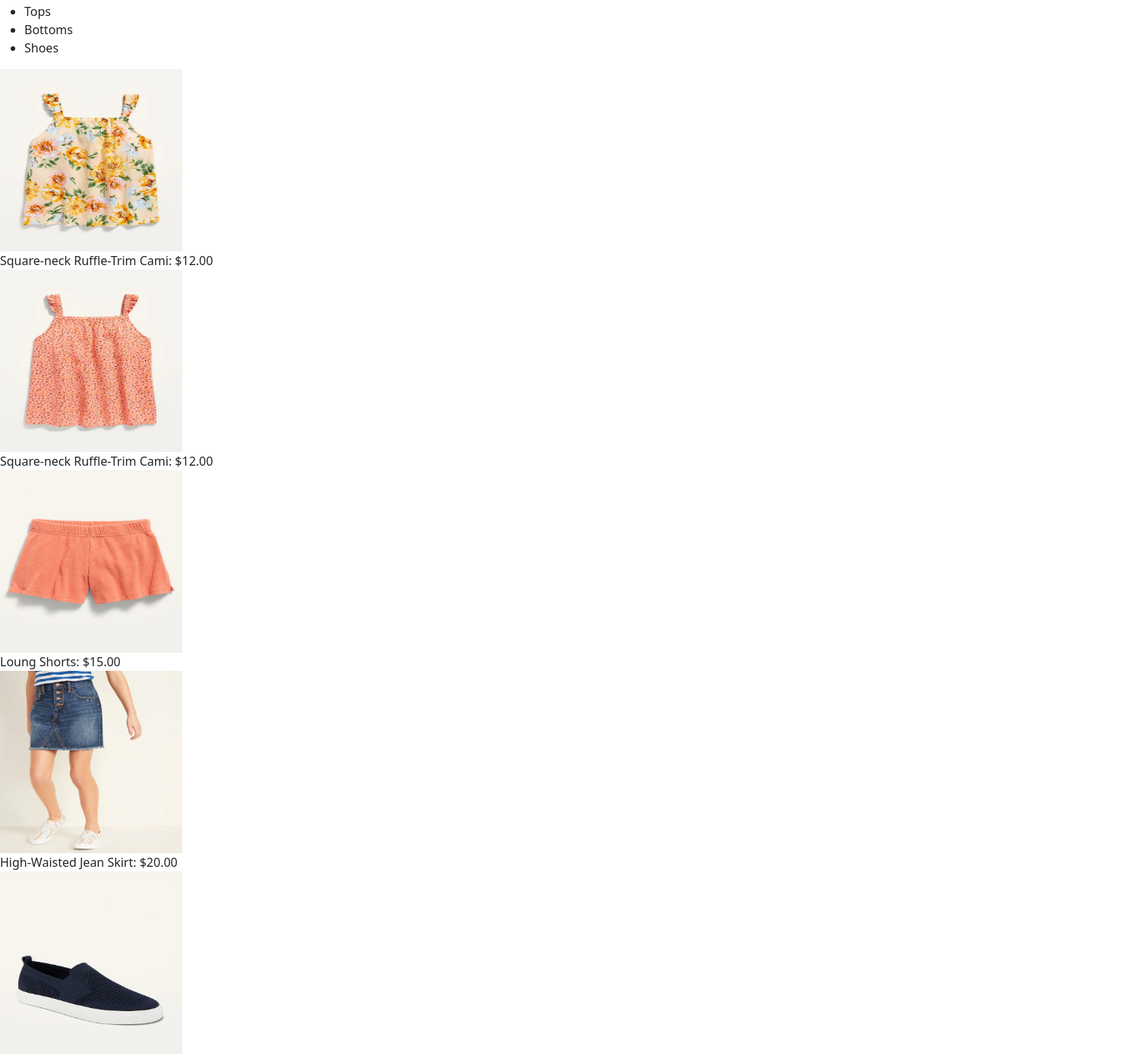
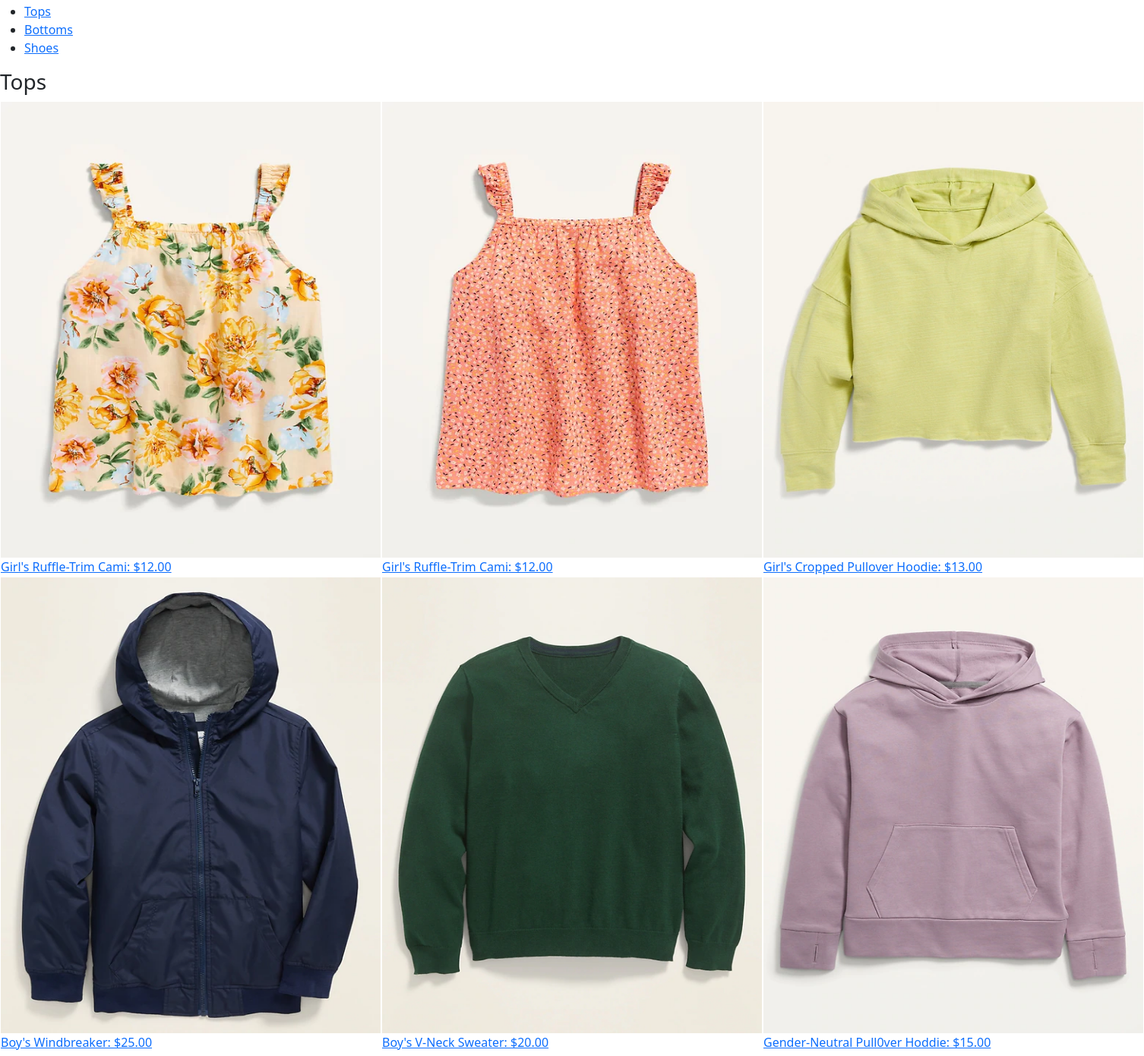
Before and after one commit to kdavies48/sp21256GROUPPROJECT, a website: page public/childrensPage.html in a window 1280 px wide. Shown: the part 214-1604 px from the top of the page at 76% size, 1506 px wide, since content can reach past the window. Drawn offline with nearby package versions, Linux system fonts and the light colour scheme.

Commit message:
Update childrensPage.html

```diff
--- a/public/childrensPage.html
+++ b/public/childrensPage.html
@@ -29,16 +29,16 @@
                 </li>
                 <li class="horizontal_menu_li"><a href="womensPage.html">WOMEN</a>
                   <ul class="vertical_menu_ul">
-                  <li class="vertical_menu_li"><a href="womensPage.html">TOPS</a></li>
-                  <li class="vertical_menu_li"><a href="womensPage.html">BOTTOMS</a></li>
-                  <li class="vertical_menu_li"><a href="womensPage.html">SHOES</a></li>
+                    <li class="vertical_menu_li"><a href="#womensTops">TOPS</a></li>
+                    <li class="vertical_menu_li"><a href="#womensBottoms">BOTTOMS</a></li>
+                    <li class="vertical_menu_li"><a href="#womensShoes">SHOES</a></li>
                   </ul>
                 </li>
                 <li class="horizontal_menu_li"><a href="childrensPage.html">CHILDREN</a>
                   <ul class="vertical_menu_ul">
-                  <li class="vertical_menu_li"><a href="childrensPage.html">TOPS</a></li>
-                  <li class="vertical_menu_li"><a href="childrensPage.html">BOTTOMS</a></li>
-                  <li class="vertical_menu_li"><a href="childrensPage.html">SHOES</a></li>
+                    <li class="vertical_menu_li"><a href="#childrensTops">TOPS</a></li>
+                    <li class="vertical_menu_li"><a href="#childrensBottoms">BOTTOMS</a></li>
+                    <li class="vertical_menu_li"><a href="#childrensShoes">SHOES</a></li>
                   </ul>
                 </li>
                 <li class="horizontal_menu_li"><a href="memberPage.html">MEMBERS</a>
@@ -50,8 +50,8 @@
                 <li class="horizontal_menu_li"><a href="aboutUs.html">ABOUT US</a>
                   <ul class="vertical_menu_ul">
                     <li class="vertical_menu_li"><a href="missionStatement.html">MISSION STATEMENT</a></li>
-                  <li class="vertical_menu_li"><a href="benefits.html">BENEFITS</a></li>
-                  <li class="vertical_menu_li"><a href="sources.html">SOURCES</a></li>
+                    <li class="vertical_menu_li"><a href="missionStatement.html">BENEFITS</a></li>
+                    <li class="vertical_menu_li"><a href="missionStatement.html">SOURCES</a></li>
                   </ul>
                 </li>
               </ul>
@@ -60,63 +60,56 @@
             <!--<img id="shoppingcart" src="images/shoppingCart.png" height="50" width="50">-->
           </div>
           <div class="login">
-
+        <div>
         <h1 class="header" id="childrensHeader">Children's Clothing</h1>
         <ul id="childrensMenu">
-            <li>Tops</li>
-            <li>Bottoms</li>
-            <li>Shoes</li>
+            <li class="childrensTypes"><a href = #childrensTops>Tops</a></li>
+            <li class="childrensTypes"><a href = #childrensBottoms>Bottoms</a></li>
+            <li class="childrensTypes"><a href = #childrensShoes>Shoes</a></li>
         </ul>
+        <p id = "childrensTops"></p>
+        <h3 class = "sectionLabel">Tops</h3>
+        <table class = "topsTable">
+        <tr>
+            <td><img src="images/cami.jpeg" width ="500" height = "600"><a href = "https://oldnavy.gap.com/browse/product.do?pid=675378012&cid=26175&pcid=26175&vid=1&cpos=17&cexp=2223&kcid=CategoryIDs%3D26175&cvar=16849&ctype=Listing&cpid=res2104121733492731411705#pdp-page-content">Girl's Ruffle-Trim Cami: $12.00</a></td>
+            <td><img src = "images/cami2.jpg" width = "500" height ="600"><a href = "https://oldnavy.gap.com/browse/product.do?pid=675378002&cid=26175&pcid=26175&vid=1&cpos=27&cexp=2223&kcid=CategoryIDs%3D26175&cvar=16849&ctype=Listing&cpid=res2104121733492731411705#pdp-page-content">Girl's Ruffle-Trim Cami: $12.00</a></td>
+            <td><img src = "images/girlsHoodie.jpg" width ="500" height = "600"><a href="https://oldnavy.gap.com/browse/product.do?pid=689280012&cid=1129193&pcid=1129193&vid=1&nav=meganav%3AGirls%3AShop%20Girls%20Categories%3ATops&cpos=63&cexp=2223&kcid=CategoryIDs%3D1129193&cvar=16849&ctype=Listing&cpid=res21041314978970029847216#pdp-page-content">Girl's Cropped Pullover Hoodie: $13.00</a></td>
+        </tr>
+        <tr>
+             <td><img src = "images/boyshoodie.jpg" width ="500" height = "600"><a href = "https://oldnavy.gap.com/browse/product.do?pid=566500012&cid=26073&pcid=26073&vid=1&cpos=27&cexp=2223&kcid=CategoryIDs%3D26073&cvar=16849&ctype=Listing&cpid=res21041217635563113556971#pdp-page-content">Boy's Windbreaker: $25.00</a></td>
+             <td><img src = "images/boysv-neck.jpg" width ="500" height = "600"><a href = "https://oldnavy.gap.com/browse/product.do?pid=599127002&cid=26073&pcid=26073&vid=1&cpos=14&cexp=2223&kcid=CategoryIDs%3D26073&cvar=16849&ctype=Listing&cpid=res21041217635563113556971#pdp-page-content">Boy's V-Neck Sweater: $20.00</a></td>
+             <td><img src = "images/pulloverHoodie.jpg" width ="500" height = "600"><a href="https://oldnavy.gap.com/browse/product.do?pid=717543002&cid=1127027&pcid=1127027&vid=1&nav=meganav%3ABoys%3AShop%20Boys%20Categories%3ATops&cpos=48&cexp=2223&kcid=CategoryIDs%3D1127027&ctype=Listing&cpid=res21041314978539706197818#pdp-page-content">Gender-Neutral Pull0ver Hoddie: $15.00</a></td>
 
-        <div id="childrensClothingContainer">
-          <div>
-            <!--https://oldnavy.gap.com/browse/product.do?pid=675378012&cid=26175&pcid=26175&vid=1&cpos=17&cexp=2223&kcid=CategoryIDs%3D26175&cvar=16849&ctype=Listing&cpid=res2104121733492731411705#pdp-page-content-->
-            <img src="images/cami.jpeg" alt="Girl's cami" height="240" width="240">
-            <br>
-            Square-neck Ruffle-Trim Cami: $12.00
-          </div>
-          <div>
-            <!--https://oldnavy.gap.com/browse/product.do?pid=675378002&cid=26175&pcid=26175&vid=1&cpos=27&cexp=2223&kcid=CategoryIDs%3D26175&cvar=16849&ctype=Listing&cpid=res2104121733492731411705#pdp-page-content-->
-            <img src="images/cami2.jpg" alt="Girl's cami" height="240" width="240">
-            <br>
-            Square-neck Ruffle-Trim Cami: $12.00
-          </div>
-          <div>
-            <!--https://oldnavy.gap.com/browse/product.do?pid=674972012&cid=26175&pcid=26175&vid=1&cpos=35&cexp=2223&kcid=CategoryIDs%3D26175&cvar=16849&ctype=Listing&cpid=res2104121733492731411705#pdp-page-content-->
-            <img src="images/Girlshorts.jpg" alt="Girl's Lounge Shorts" height="240" width="240">
-            <br>
-             Loung Shorts: $15.00
-          </div>
-          <div>
-            <!--https://oldnavy.gap.com/browse/product.do?pid=573315012&cid=26175&pcid=26175&vid=1&cpos=41&cexp=2223&kcid=CategoryIDs%3D26175&cvar=16849&ctype=Listing&cpid=res2104121733492731411705#pdp-page-content-->
-            <img src="images/jeanskirt.jpg" alt="Girl's High-Waisted Jean Skirt" height="240" width="240">
-            <br>
-            High-Waisted Jean Skirt: $20.00
-          </div>
-          <div>
-            <!--https://oldnavy.gap.com/browse/product.do?pid=677323002&cid=26175&pcid=26175&vid=1&cpos=16&cexp=2223&kcid=CategoryIDs%3D26175&cvar=16849&ctype=Listing&cpid=res2104121733492731411705#pdp-page-content-->
-            <img src="images/genderneutralshoes.jpg" alt="Gender-Neutral Shoes" height="240" width="240">
-            <br>
-            Gender-Neutral Slip-Ons: $25.00
-          </div>
-          <div>
-            <!--https://oldnavy.gap.com/browse/product.do?pid=599127002&cid=26073&pcid=26073&vid=1&cpos=14&cexp=2223&kcid=CategoryIDs%3D26073&cvar=16849&ctype=Listing&cpid=res21041217635563113556971#pdp-page-content-->
-            <img src="images/boysv-neck.jpg" alt="Boy's V-Neck Sweater" height="240" width="240">
-            <br>
-            Boy's V-Neck Sweater: $20.00
-          </div>
-          <div>
-            <!--https://oldnavy.gap.com/browse/product.do?pid=566500012&cid=26073&pcid=26073&vid=1&cpos=27&cexp=2223&kcid=CategoryIDs%3D26073&cvar=16849&ctype=Listing&cpid=res21041217635563113556971#pdp-page-content-->
-            <img src="images/boyshoodie.jpg" alt="Boy's Windbreaker" height="240" width="240">
-            <br>
-            Boy's Windbreaker: $25.00
-          </div>
-          <div>
-            <!--https://oldnavy.gap.com/browse/product.do?pid=822179002&cid=26073&pcid=26073&vid=1&cpos=5&cexp=2223&kcid=CategoryIDs%3D26073&cvar=16849&ctype=Listing&cpid=res21041217635563113556971#pdp-page-content-->
-            <img src="images/boysjeans.jpg" alt="Boy's Slim Jeans" height="240" width="240">
-            <br>
-            Boy's Slim Jeans: $25.00
-          </div>
+         </tr>
+      </table>
+      <p id = "childrensBottoms"></p>
+      <h3 class = "sectionLabel">Bottoms</h3>
+      <table class = "bottomsTable">
+      <tr>
+          <td><img src="images/Girlshorts.jpg" width ="500" height = "600"><a href = "https://oldnavy.gap.com/browse/product.do?pid=674972012&cid=26175&pcid=26175&vid=1&cpos=35&cexp=2223&kcid=CategoryIDs%3D26175&cvar=16849&ctype=Listing&cpid=res2104121733492731411705#pdp-page-content">Girl's Lounge Shorts: $15.00</a></td>
+          <td><img src = "images/jeanskirt.jpg" width = "500" height ="600"><a href = "https://oldnavy.gap.com/browse/product.do?pid=573315012&cid=26175&pcid=26175&vid=1&cpos=41&cexp=2223&kcid=CategoryIDs%3D26175&cvar=16849&ctype=Listing&cpid=res2104121733492731411705#pdp-page-content">Girl's High-Waisted Jean Skirt: $20.00</a></td>
+          <td><img src = "images/girlsJeans.jpg" width ="500" height = "600"><a href="https://oldnavy.gap.com/browse/product.do?pid=292251012&cid=1127019&pcid=1127019&vid=1&nav=meganav%3AGirls%3AShop%20Girls%20Categories%3ABottoms&cpos=21&cexp=2223&kcid=CategoryIDs%3D1127019&cvar=16849&ctype=Listing&cpid=res21041314697302434918145#pdp-page-content">Girl's Stretch Jeggings: $20.00</a></td>
+        </tr>
+        <tr>
+          <td><img src = "images/boysJoggers.jpg" width ="500" height = "600"><a href="https://oldnavy.gap.com/browse/product.do?pid=701743032&cid=1127025&pcid=1127025&vid=1&nav=meganav%3ABoys%3AShop%20Boys%20Categories%3ABottoms&cpos=2&cexp=2223&kcid=CategoryIDs%3D1127025&cvar=16849&ctype=Listing&cpid=res21041314258681822222974#pdp-page-content">Boy's Two Pack Joggers: $30.00</a></td>
+          <td><img src = "images/boysSweats.jpg" width ="500" height = "600"><a href="https://oldnavy.gap.com/browse/product.do?pid=758672002&cid=1127025&pcid=1127025&vid=1&nav=meganav%3ABoys%3AShop%20Boys%20Categories%3ABottoms&cpos=18&cexp=2223&kcid=CategoryIDs%3D1127025&cvar=16849&ctype=Listing&cpid=res21041314258681822222974#pdp-page-content">Gender-Neutral Two Pack SWeatpants: $30.00</a></td>
+          <td><img src = "images/boysjeans.jpg" width ="500" height = "600"><a href = "https://oldnavy.gap.com/browse/product.do?pid=822179002&cid=26073&pcid=26073&vid=1&cpos=5&cexp=2223&kcid=CategoryIDs%3D26073&cvar=16849&ctype=Listing&cpid=res21041217635563113556971#pdp-page-content">Boy's Slim Jeans: $25.00</a></td>
+        </tr>
+    </table>
+    <p id = "childrensShoes"></p>
+    <h3 class = "sectionLabel">Shoes</h3>
+    <table class = "shoesTable">
+    <tr>
+        <td><img src="images/genderneutralshoes.jpg" width ="500" height = "600"><a href = "https://oldnavy.gap.com/browse/product.do?pid=677323002&cid=26175&pcid=26175&vid=1&cpos=16&cexp=2223&kcid=CategoryIDs%3D26175&cvar=16849&ctype=Listing&cpid=res2104121733492731411705#pdp-page-content">Gender-Neutral Slip-On: $25.00</a></td>
+        <td><img src = "images/sandals.jpg" width = "500" height ="600"><a href="https://oldnavy.gap.com/browse/product.do?pid=677287032&cid=5984&pcid=5984&vid=1&nav=meganav%3ABoys%3AShoes%20%26%20Accessories%3AShoes%20&cpos=11&cexp=2223&kcid=CategoryIDs%3D5984&cvar=16849&ctype=Listing&cpid=res21041314831509911842416#pdp-page-content">Gender-Neutral Slides: $14.00</a></td>
+        <td><img src = "images/sneakers.jpg" width ="500" height = "600"><a href="https://oldnavy.gap.com/browse/product.do?pid=611098012&cid=5984&pcid=5984&vid=1&nav=meganav%3ABoys%3AShoes%20%26%20Accessories%3AShoes%20&cpos=2&cexp=2223&kcid=CategoryIDs%3D5984&cvar=16849&ctype=Listing&cpid=res21041314831509911842416#pdp-page-content">Gender-Neutral Sneakers: $25.00</a></td>
+    </tr>
+    <tr>
+      <td><img src = "images/slideSandals1.jpg" width ="500" height = "600"><a href="https://oldnavy.gap.com/browse/product.do?pid=675810032&cid=5984&pcid=5984&vid=1&nav=meganav%3ABoys%3AShoes%20%26%20Accessories%3AShoes%20&cpos=28&cexp=2223&kcid=CategoryIDs%3D5984&cvar=16849&ctype=Listing&cpid=res21041314831509911842416#pdp-page-content">Gender-Neutral Slide Sandals: $12.00</a></td>
+      <td><img src = "images/slideSandals.jpg" width ="500" height = "600"><a href="https://oldnavy.gap.com/browse/product.do?pid=748604012&cid=5984&pcid=5984&vid=1&nav=meganav%3ABoys%3AShoes+%26+Accessories%3AShoes+&cpos=19&cexp=2223&kcid=CategoryIDs%3D5984&cvar=16849&ctype=Listing&cpid=res21041314831509911842416#pdp-page-content">Gender-Neutral Slide Sandals: $12.00</a></td>
+      <td><img src = "images/high-tops.jpg" width ="500" height = "600"><a href="https://oldnavy.gap.com/browse/product.do?pid=675602002&cid=6109&pcid=6109&vid=1&nav=meganav%3AGirls%3AShoes%20%26%20Accessories%3AShoes&cpos=15&cexp=2223&kcid=CategoryIDs%3D6109&cvar=16849&ctype=Listing&cpid=res21041314336115414898896#pdp-page-content">Gender-Neutral High-Tops: $22.00</a></td>
+    </tr>
+  </table>
 </div>
     </body>
 </html>
```
Lines whose indentation alone changed are shown as unchanged.
